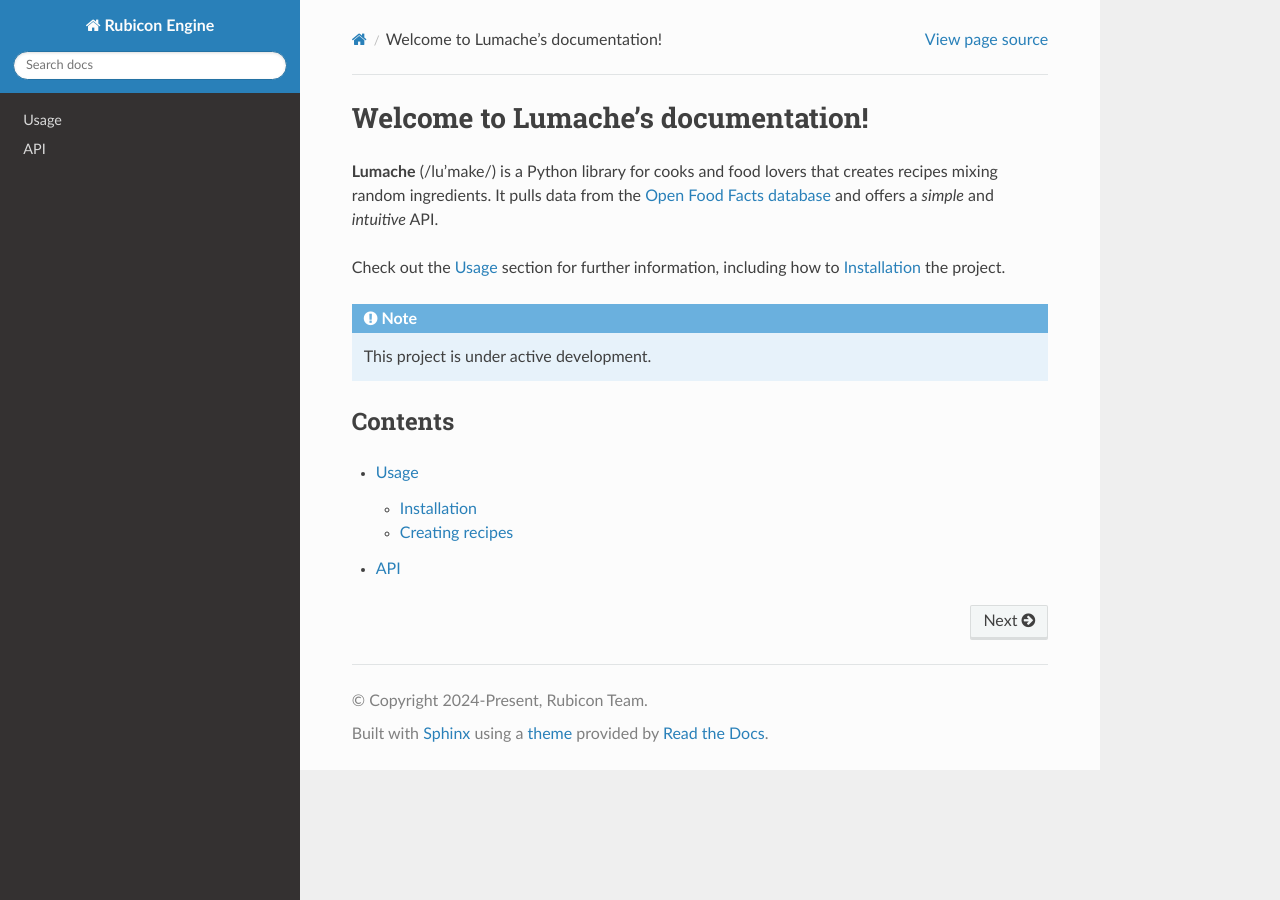
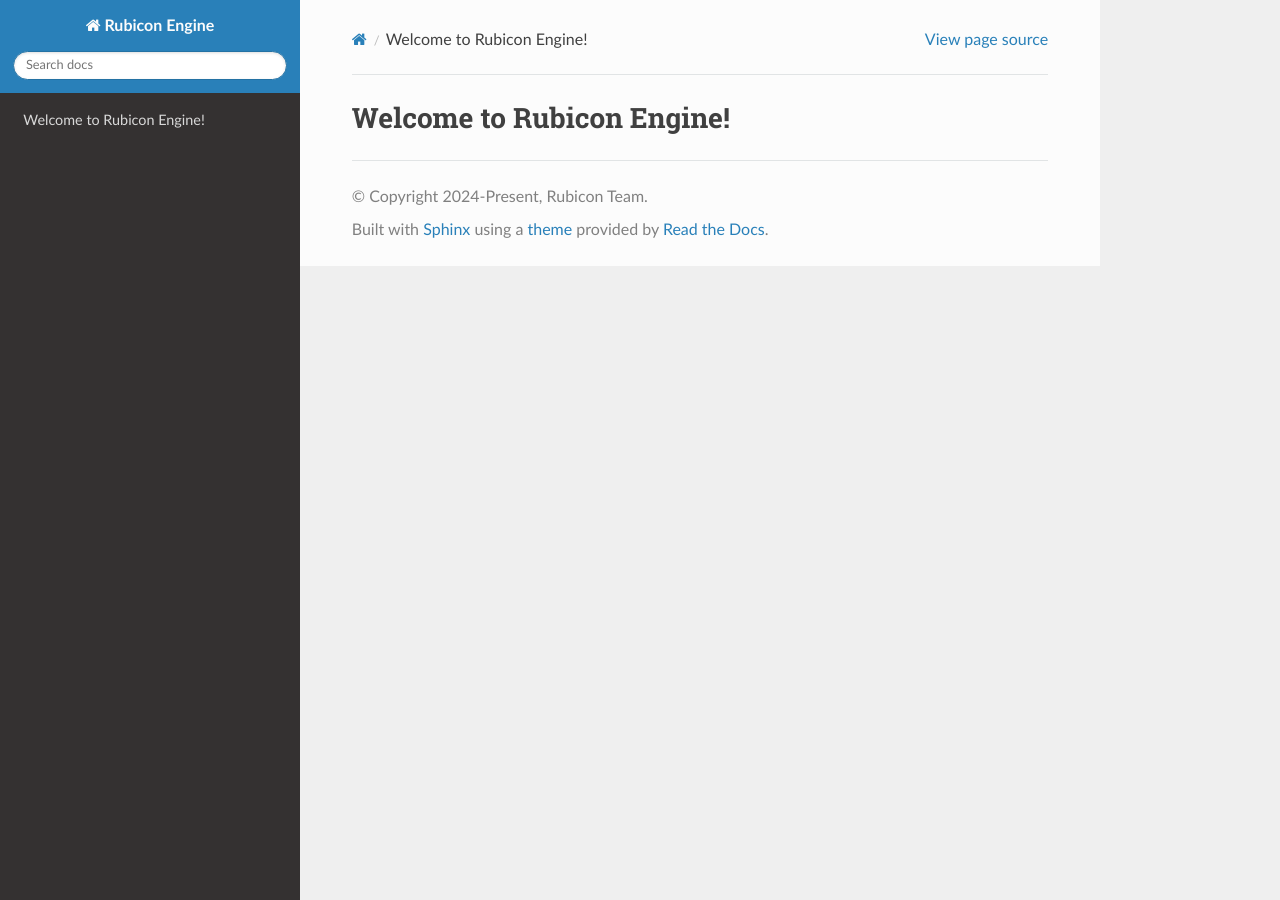
Before and after one commit to RubiconTeam/rubicon_docs, a Sphinx documentation site: the page built from docs/source/index.rst, in a window 1280 px wide. Built offline with Sphinx 7.4.7 and the Read the Docs theme 3.1.0, drawn with Linux system fonts in a browser that asks for light colours.

Commit message:
Deleting template stuff

```diff
--- a/docs/source/api.rst
+++ /dev/null
@@ -1,7 +0,0 @@
-API
-===
-
-.. autosummary::
-   :toctree: generated
-
-   lumache
--- a/docs/source/index.rst
+++ b/docs/source/index.rst
@@ -1,22 +1,2 @@
-Welcome to Lumache's documentation!
-===================================
-
-**Lumache** (/lu'make/) is a Python library for cooks and food lovers
-that creates recipes mixing random ingredients.
-It pulls data from the `Open Food Facts database <https://world.openfoodfacts.org/>`_
-and offers a *simple* and *intuitive* API.
-
-Check out the :doc:`usage` section for further information, including
-how to :ref:`installation` the project.
-
-.. note::
-
-   This project is under active development.
-
-Contents
---------
-
-.. toctree::
-
-   usage
-   api
+Welcome to Rubicon Engine!
+=====
```
Also changed, not shown: docs/source/usage.rst (deleted, +0 -33 lines).
